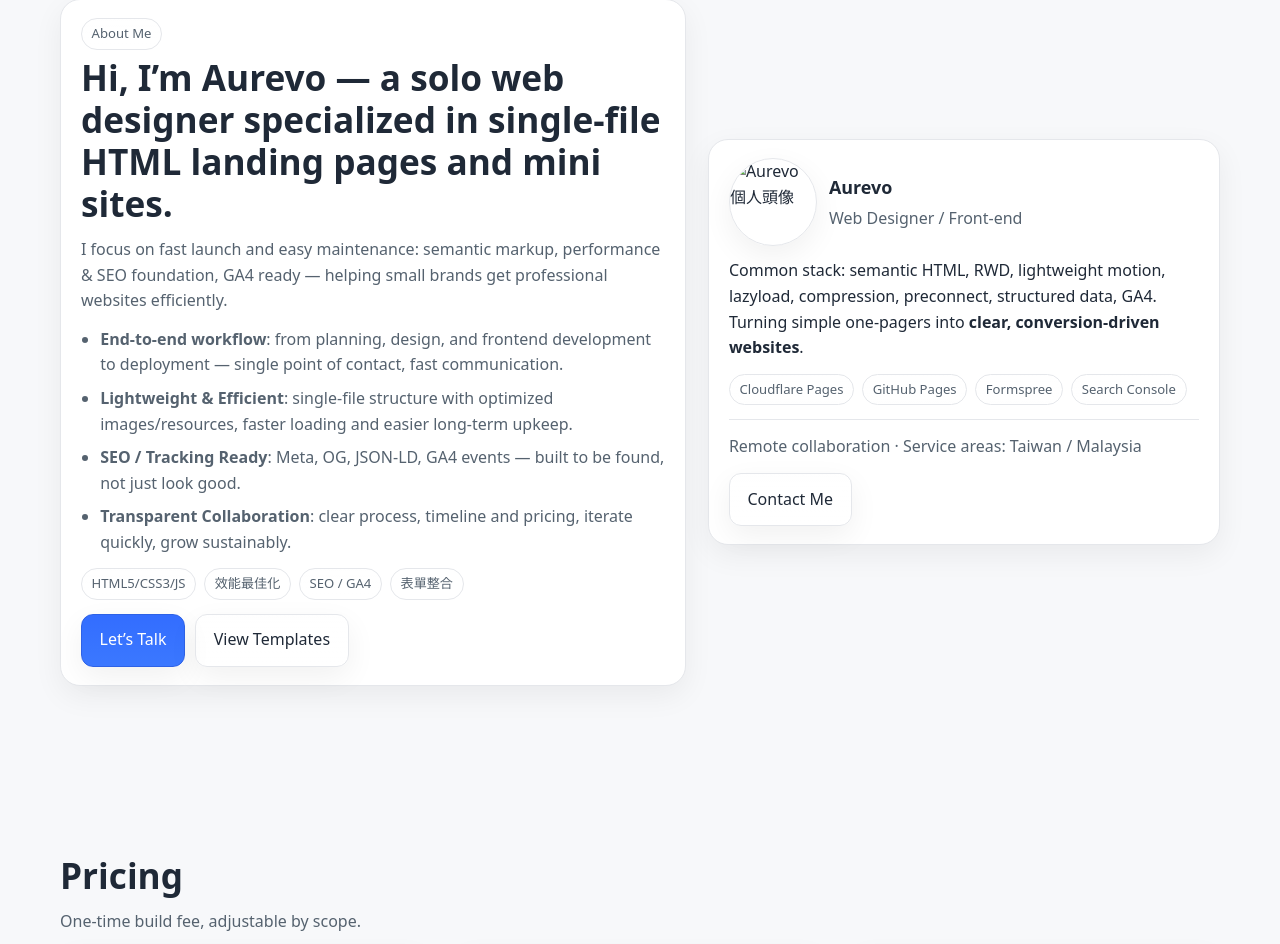
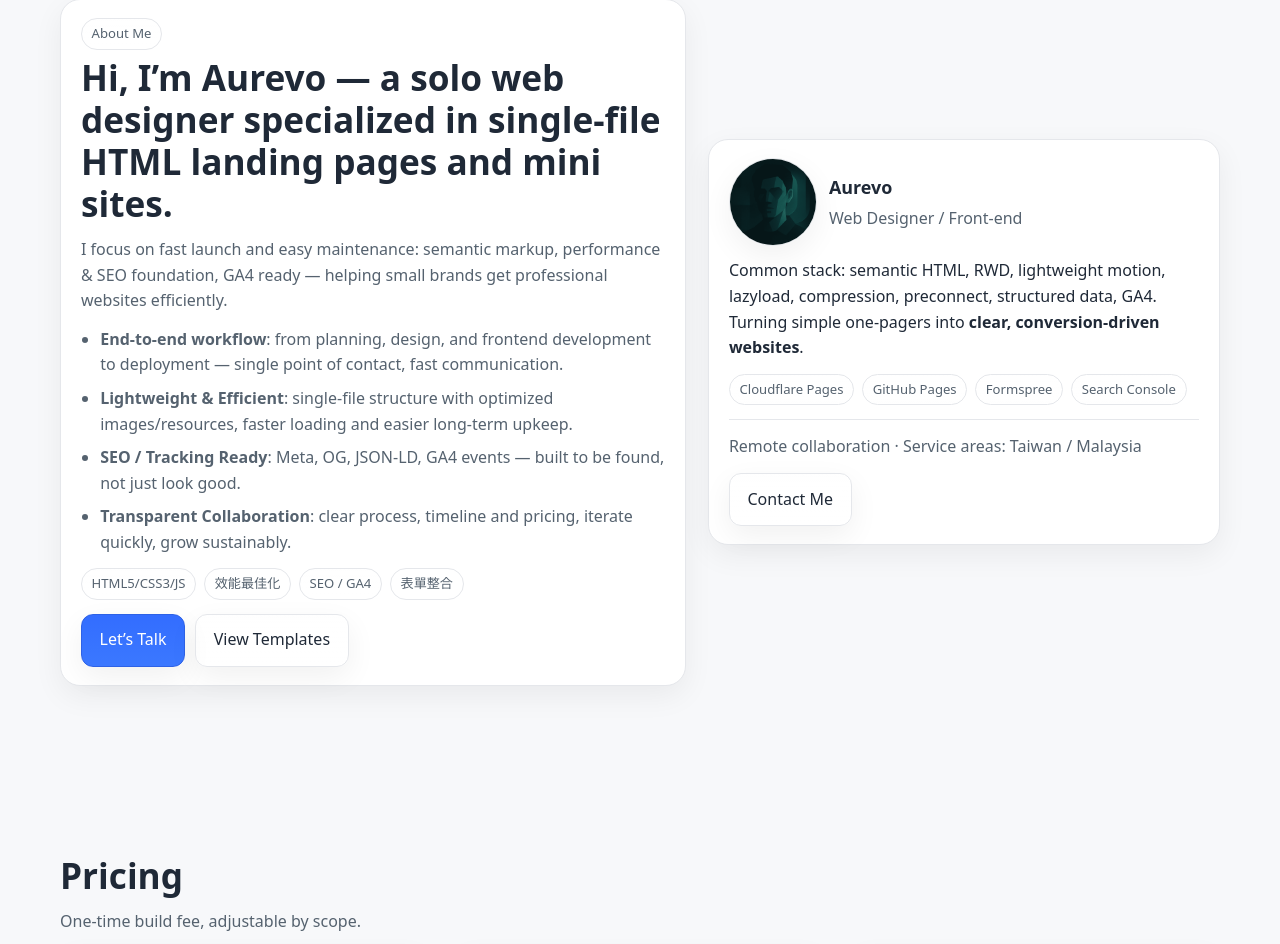
Before and after one commit to noobboy200/Auvero2025, a plain HTML site: page index.html in a window 1280 px wide. Shown: the part 2961-3905 px from the top of the page. Drawn offline with Linux system fonts and the light colour scheme.

Commit message:
Update index.html

```diff
--- a/index.html
+++ b/index.html
@@ -387,7 +387,7 @@
     </article>
     <aside class="card about-card reveal" aria-label="個人簡介">
       <div style="display:flex;align-items:center;gap:12px">
-        <img class="avatar" src="images/about_pic_v1" alt="Aurevo 個人頭像" loading="lazy" decoding="async"/>
+        <img class="avatar" src="images/about_pic_v1.png" alt="Aurevo 個人頭像" loading="lazy" decoding="async"/>
         <div>
           <h3 style="margin:0 0 4px">Aurevo</h3>
           <p class="muted" style="margin:0">Web Designer / Front-end</p>
```
